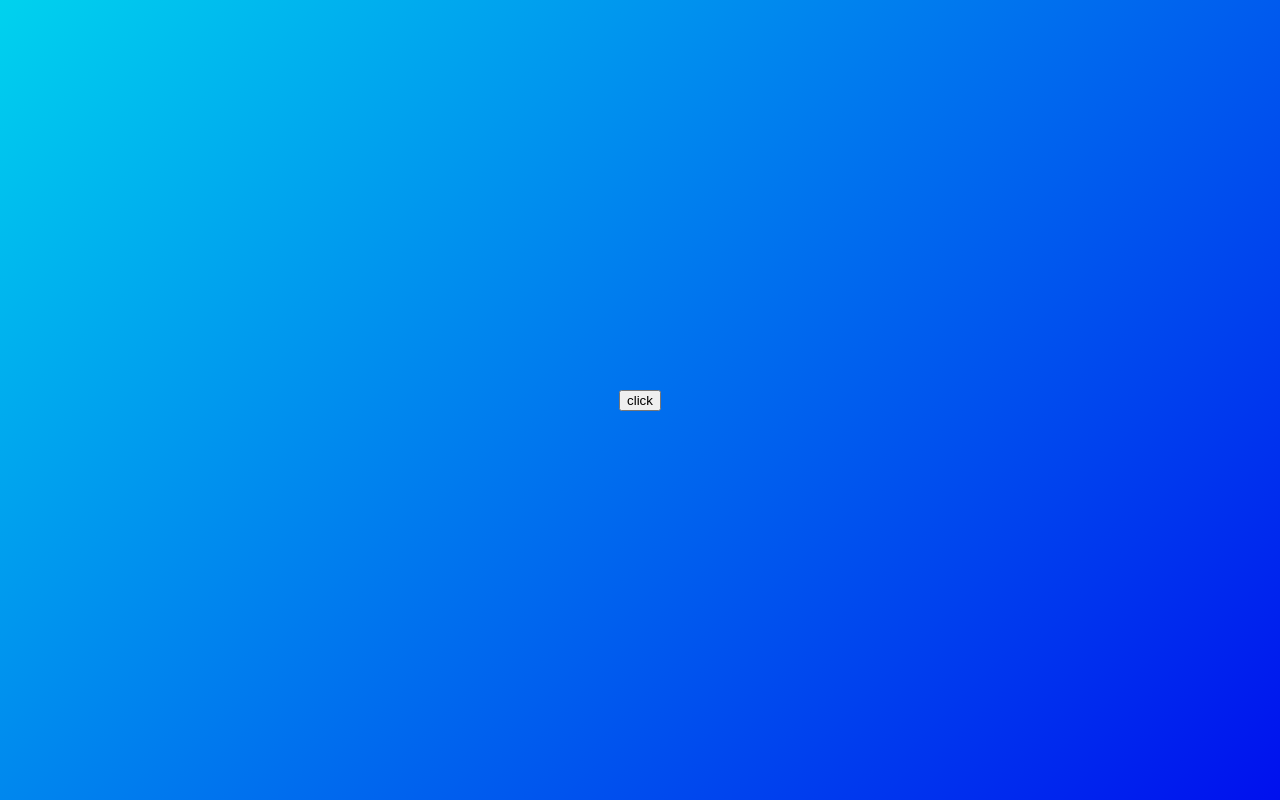
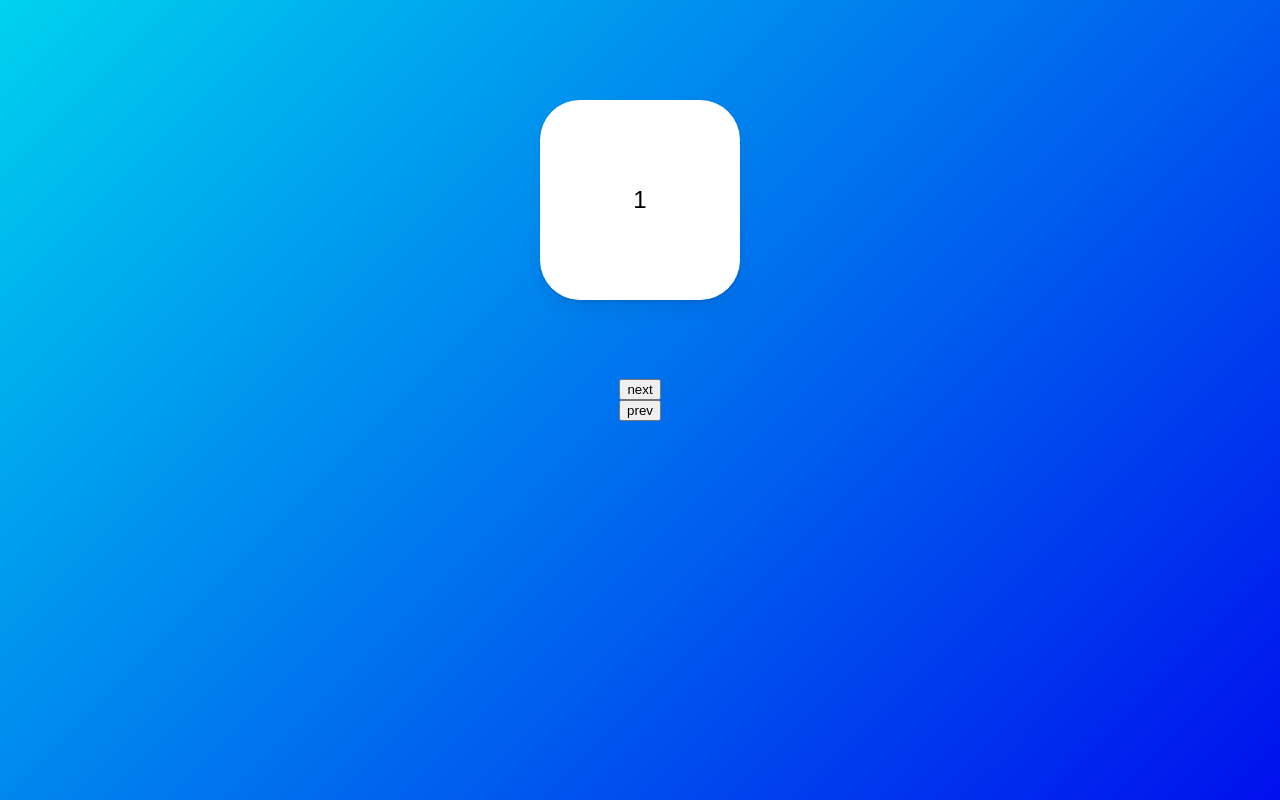
Before and after one commit to Yongveloper/react-framer-motion, a React (Create React App) app: page / in a window 1280 px wide. Built offline with nearby package versions, Linux system fonts and the light colour scheme.

Commit message:
Slider part One

```diff
--- a/src/App.tsx
+++ b/src/App.tsx
@@ -8,53 +8,72 @@
   display: flex;
   justify-content: center;
   align-items: center;
-
+  flex-direction: column;
   background: linear-gradient(135deg, rgb(0, 210, 238), rgb(0, 16, 238));
 `;
 
 const Box = styled(motion.div)`
-  width: 400px;
+  width: 200px;
   height: 200px;
   background-color: rgba(255, 255, 255, 1);
   border-radius: 40px;
   position: absolute;
   top: 100px;
+  display: flex;
+  justify-content: center;
+  align-items: center;
+  font-size: 24px;
   box-shadow: 0 2px 3px rgba(0, 0, 0, 0.1), 0 10px 20px rgba(0, 0, 0, 0.06);
 `;
 
-const boxVariants: Variants = {
-  initial: {
+const box: Variants = {
+  invisible: {
+    x: 500,
     opacity: 0,
     scale: 0,
   },
   visible: {
+    x: 0,
     opacity: 1,
     scale: 1,
-    rotateZ: 360,
+    transition: {
+      duration: 0.5,
+    },
   },
-  leaving: {
+  exit: {
+    x: -500,
     opacity: 0,
     scale: 0,
-    y: 50,
+    transition: {
+      duration: 0.5,
+    },
   },
 };
 
 function App() {
-  const [showing, setShowing] = useState(false);
-  const toggleShowing = () => setShowing((prev) => !prev);
+  const [visible, setVisible] = useState(1);
+  const nextPlease = () => setVisible((prev) => (prev === 10 ? 10 : prev + 1));
+  const prevPlease = () => setVisible((prev) => (prev === 1 ? 1 : prev - 1));
   return (
     <Wrapper>
-      <button onClick={toggleShowing}>click</button>
       <AnimatePresence>
-        {showing && (
-          <Box
-            variants={boxVariants}
-            initial="initial"
-            animate="visible"
-            exit="leaving"
-          />
+        {[1, 2, 3, 4, 5, 6, 7, 8, 9, 10].map(
+          (i) =>
+            i === visible && (
+              <Box
+                variants={box}
+                initial="invisible"
+                animate="visible"
+                exit="exit"
+                key={i}
+              >
+                {i}
+              </Box>
+            )
         )}
       </AnimatePresence>
+      <button onClick={nextPlease}>next</button>
+      <button onClick={prevPlease}>prev</button>
     </Wrapper>
   );
 }
```
